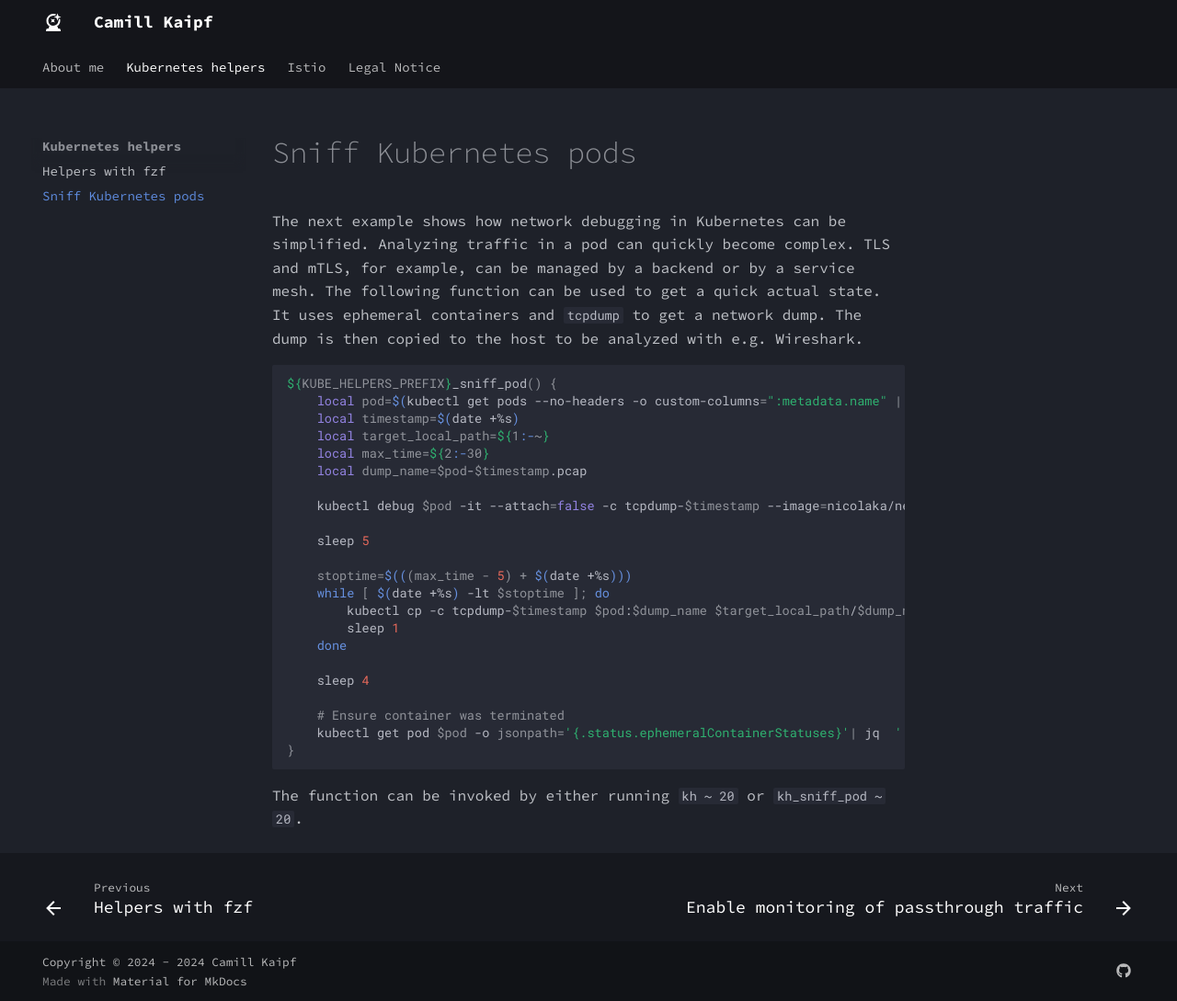
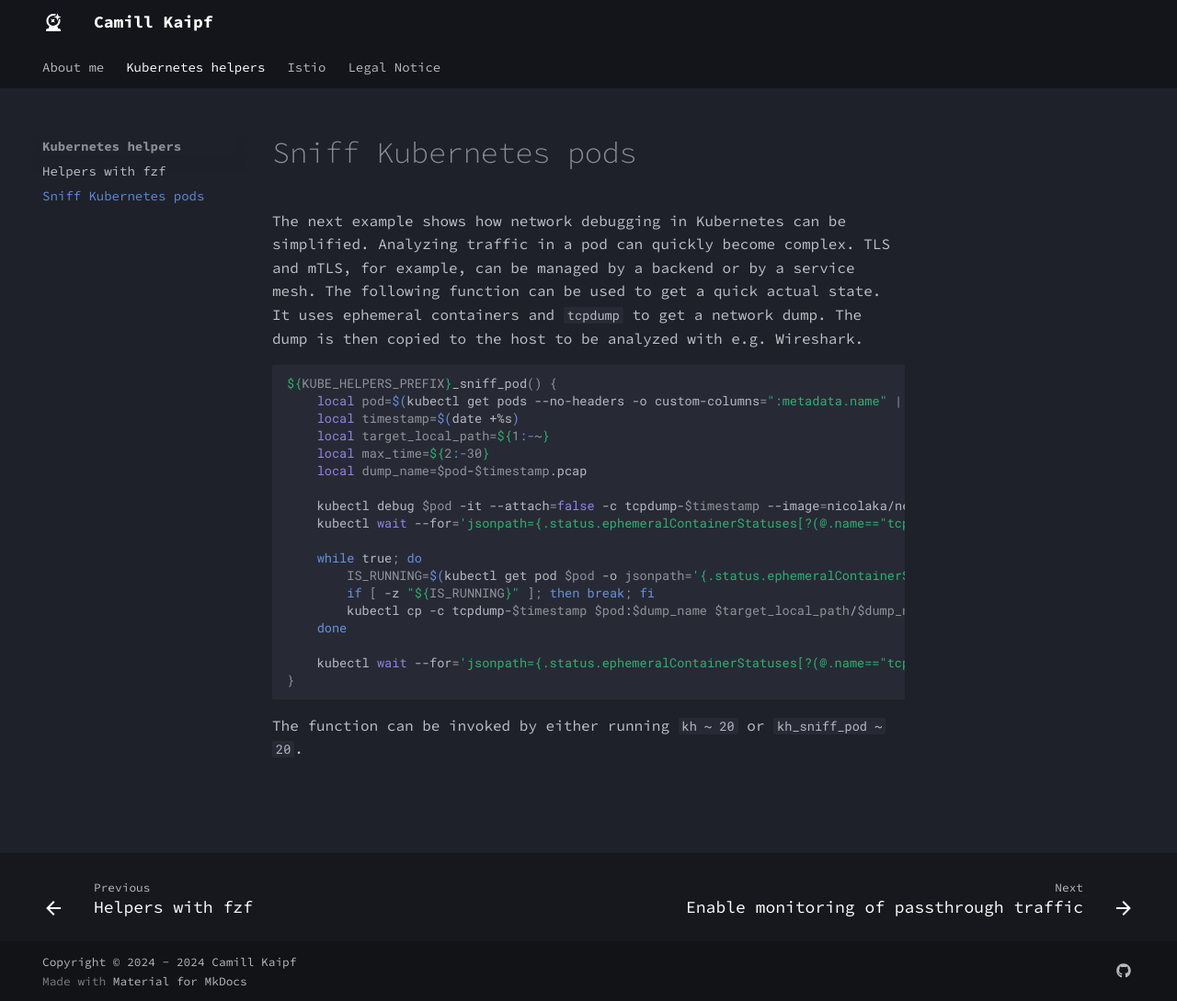
Before and after one commit to ckaipf/ckaipf.github.io, an MkDocs documentation site: the page built from docs/kubernetes-helpers/sniff-kubernetes-pods.md, in a window 1280 px wide and 1089 px high. Shown: the whole window at 92% size. Built offline with MkDocs 1.6.1 and Material for MkDocs 9.7.7, drawn with Linux system fonts in a browser that asks for light colours; plug-ins that fetch from the network failed and are left out.

Commit message:
Improve sniff pods function by using `kubectl wait`

````diff
--- a/docs/kubernetes-helpers/sniff-kubernetes-pods.md
+++ b/docs/kubernetes-helpers/sniff-kubernetes-pods.md
@@ -11,19 +11,15 @@
     local dump_name=$pod-$timestamp.pcap
 
     kubectl debug $pod -it --attach=false -c tcpdump-$timestamp --image=nicolaka/netshoot -- timeout $max_time tcpdump -i any -vv -s 65535 -w $dump_name
+    kubectl wait --for='jsonpath={.status.ephemeralContainerStatuses[?(@.name=="tcpdump-'$timestamp'")].state.running}' pod/$pod
 
-    sleep 5
-
-    stoptime=$(((max_time - 5) + $(date +%s)))
-    while [ $(date +%s) -lt $stoptime ]; do
+    while true; do
+        IS_RUNNING=$(kubectl get pod $pod -o jsonpath='{.status.ephemeralContainerStatuses[?(@.name=="tcpdump-'$timestamp'")].state.running}')
+        if [ -z "${IS_RUNNING}" ]; then break; fi
         kubectl cp -c tcpdump-$timestamp $pod:$dump_name $target_local_path/$dump_name
-        sleep 1
     done
 
-    sleep 4
-
-    # Ensure container was terminated
-    kubectl get pod $pod -o jsonpath='{.status.ephemeralContainerStatuses}'| jq  '.[] | select( .name | contains('\"tcpdump-$timestamp\"')).state'
+    kubectl wait --for='jsonpath={.status.ephemeralContainerStatuses[?(@.name=="tcpdump-'$timestamp'")].state.terminated}' pod/$pod
 }
 ```
 
````
